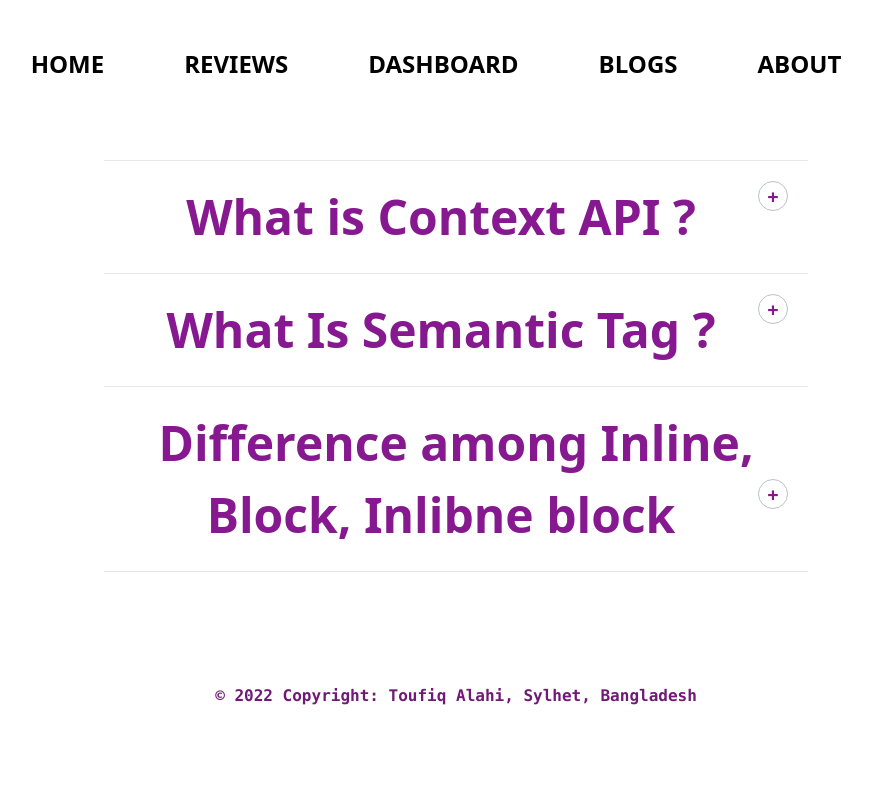
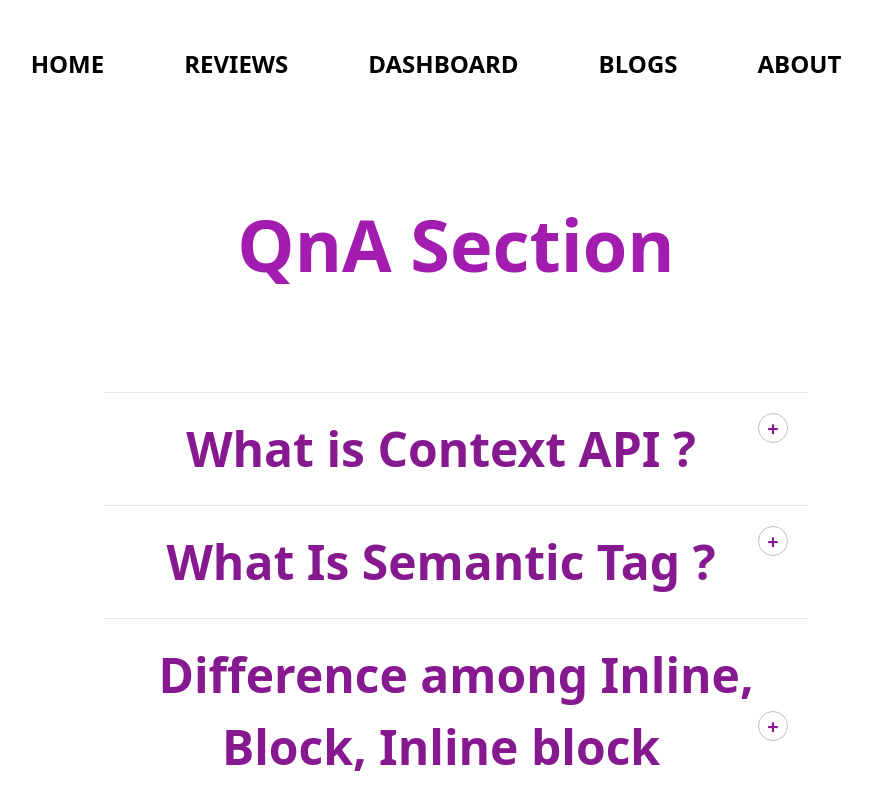
Before and after one commit to ToufiqAlahi/ButterFinger-Motel, a React (Create React App) app: page /blog in a window 1280 px wide. Shown: the top 800 px of the page, without its empty margins (184-1056 px from the left). Built offline with nearby package versions, Linux system fonts and the light colour scheme.

Commit message:
Added QnA section

```diff
--- a/src/components/Blogs/Blogs.css
+++ b/src/components/Blogs/Blogs.css
@@ -14,7 +14,7 @@
 /* Label formatting when open */
 .tab input:checked+label {
     /*@apply text-xl p-5 border-l-2 border-indigo-500 bg-gray-100 text-indigo*/
-    font-size: 1.25rem;
+    font-size: 3.5rem;
     /*.text-xl*/
     padding: 1.25rem;
     /*.p-5*/
--- a/src/components/Blogs/Blogs.js
+++ b/src/components/Blogs/Blogs.js
@@ -4,33 +4,35 @@ import './Blogs.css';
 const Blogs = () => {
     return (
 
+
         <div>
+            <p className='text-7xl font-bold text-fuchsia-700 py-20'> QnA Section </p>
             <div className="w-full md:w-3/5 mx-auto p-8">
                 <div className="tab w-full overflow-hidden border-t">
-            <input className="absolute opacity-0 " id="tab-multi-one" type="checkbox" name="tabs"/>
+                    <input className="absolute opacity-0 " id="tab-multi-one" type="checkbox" name="tabs" />
                     <label className="font-bold text-5xl text-fuchsia-800  block p-5 leading-normal cursor-pointer" for="tab-multi-one">What is Context API ?</label>
                     <div className="tab-content overflow-hidden border-l-2 bg-gray-100 border-indigo-500 leading-normal">
-                <p className="p-5">Lorem ipsum dolor sit amet, consectetur adipisicing elit. Tenetur, architecto,
-                    explicabo perferendis nostrum, maxime impedit atque odit sunt pariatur illo obcaecati soluta
-                    molestias iure facere dolorum adipisci eum? Saepe, itaque.</p>
+                        <p className="p-5 text-xl font-bold"> The Context API truly shines when passing data from the parent nodes to child nodes. React applications can efficiently create global variables that can be given to other nodes using the context API. It is an alternative approach to passing props from grandparent to child to parent etc. Context API is a React feature that enables us to swap unique details. In short,  Context API is used to share data with multiple components without passing data through props manually. </p>
                     </div>
                 </div>
                 <div className="tab w-full overflow-hidden border-t">
-                    <input className="absolute opacity-0" id="tab-multi-two" type="checkbox" name="tabs"/>
+                    <input className="absolute opacity-0" id="tab-multi-two" type="checkbox" name="tabs" />
                     <label className="  text-fuchsia-800  text-5xl font-bold block p-5 leading-normal cursor-pointer" for="tab-multi-two">What Is Semantic Tag ?</label>
                     <div className="tab-content overflow-hidden border-l-2 bg-gray-100 border-indigo-500 leading-normal">
-                        <p className="p-5">Lorem ipsum dolor sit amet, consectetur adipisicing elit. Tenetur, architecto,
-                            explicabo perferendis nostrum, maxime impedit atque odit sunt pariatur illo obcaecati soluta
-                            molestias iure facere dolorum adipisci eum? Saepe, itaque.</p>
+                        <p className="p-5 text-xl font-bold">The main feature of semantic tags is to clearly articulate their meaning to both developers and browsers. These tags uniquely define their purpose. Such as:  <i >form tag , table tag,  article tag</i> . When the search engines or other user devices process the semantic tags, they can determine the importance and context of websites. Semantic tags make the code much easier to read. They also present a better user experience. </p>
                     </div>
                 </div>
                 <div className="tab w-full overflow-hidden border-t">
-                    <input className="absolute opacity-0" id="tab-multi-three" type="checkbox" name="tabs"/>
-                    <label className="  text-5xl text-fuchsia-800 font-bold block p-5 leading-normal cursor-pointer" for="tab-multi-three">Difference among Inline, Block, Inlibne block  </label>
+                    <input className="absolute opacity-0" id="tab-multi-three" type="checkbox" name="tabs" />
+                    <label className="  text-5xl text-fuchsia-800 font-bold block p-5 leading-normal cursor-pointer" for="tab-multi-three">Difference among Inline, Block, Inline block  </label>
                     <div className="tab-content overflow-hidden border-l-2 bg-gray-100 border-indigo-500 leading-normal">
-                        <p className="p-5">Lorem ipsum dolor sit amet, consectetur adipisicing elit. Tenetur, architecto,
-                            explicabo perferendis nostrum, maxime impedit atque odit sunt pariatur illo obcaecati soluta
-                            molestias iure facere dolorum adipisci eum? Saepe, itaque.</p>
+                        <p className="p-5 text-xl font-bold">Inline, Block, and Inline-block are CSS display properties. <br /><br />
+
+                            1. Displaying items inline indicates that those items will show in the same line, and their individual  Height and Width will not take effect.<br /><br />
+
+                            2. Displaying items inline-block indicates that those items will show in the same line, and their individual  Height and Width will take effect. <br /><br />
+
+                            3. Displaying items block indicates that each item will take the whole width available and start from a new line.</p><br />
                     </div>
                     <hr />
                 </div>
```
Lines whose indentation alone changed are shown as unchanged.
